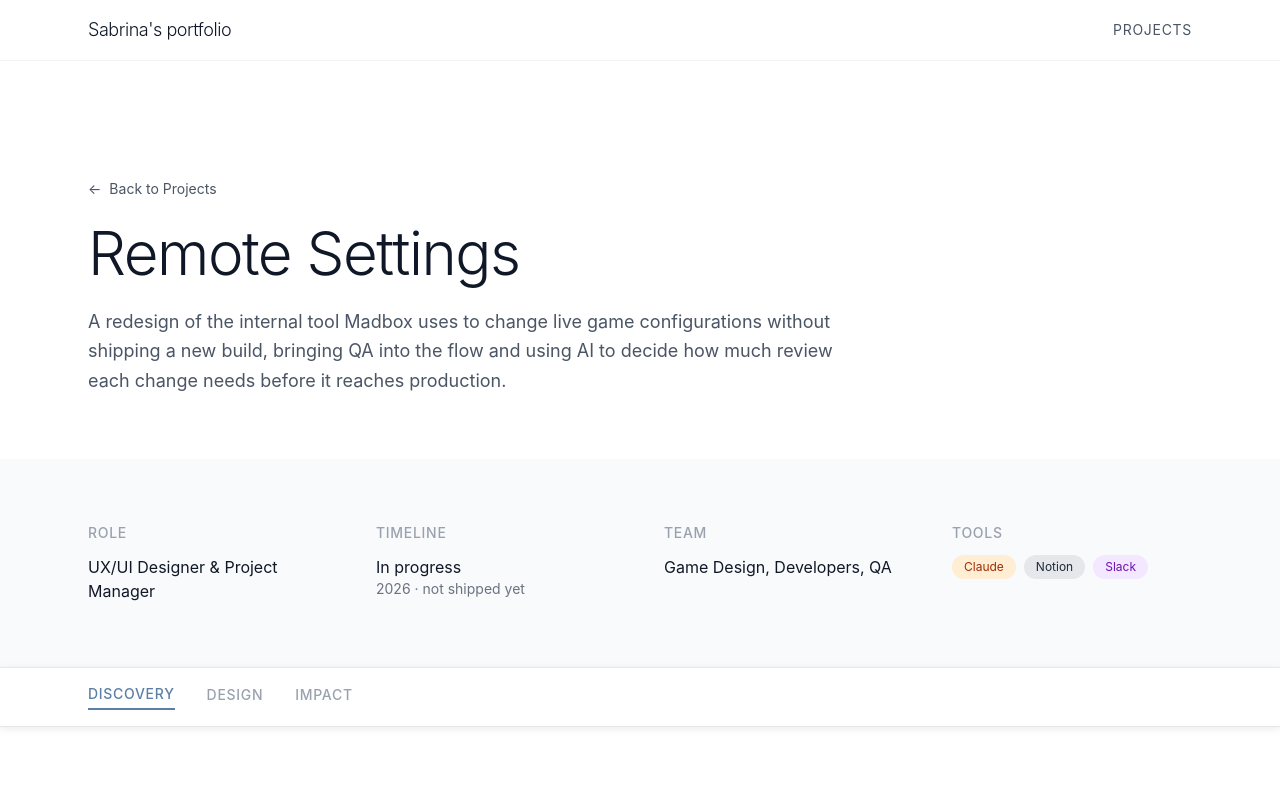
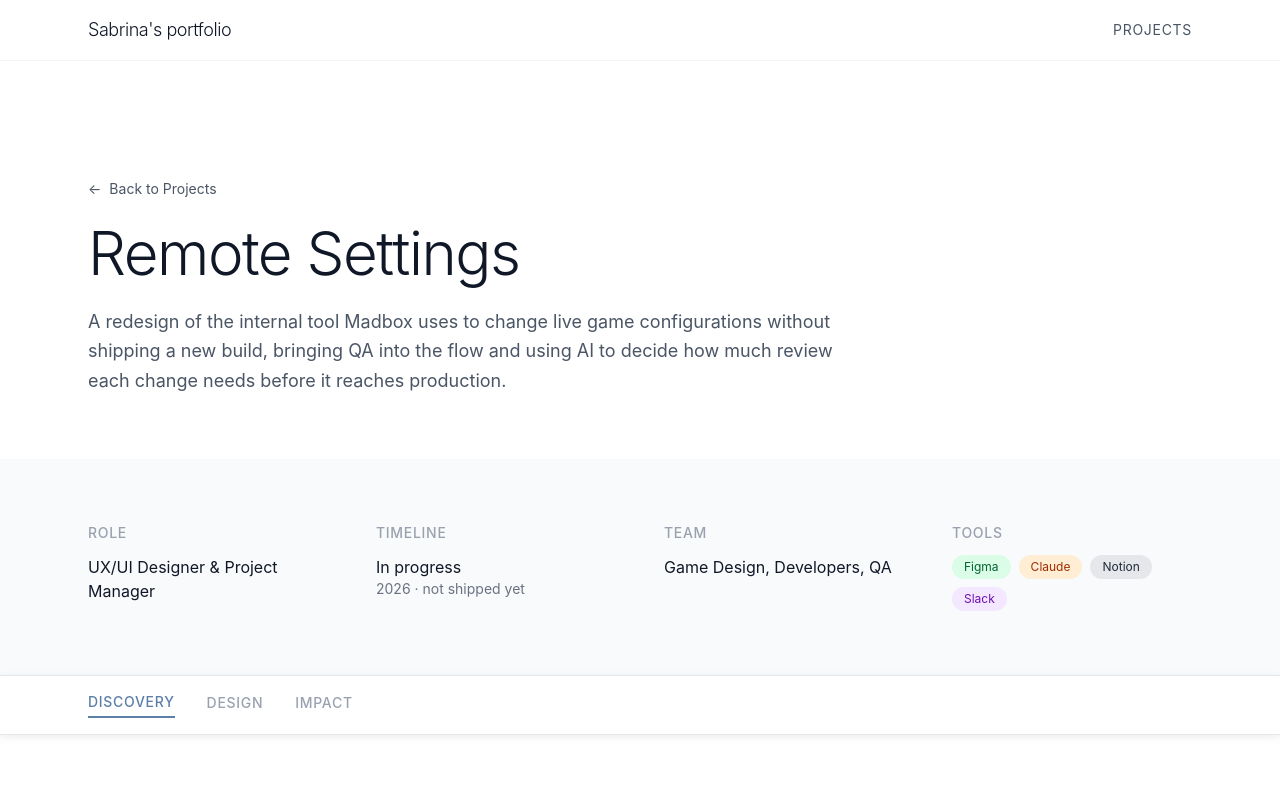
Before and after one commit to sabrinauderman/portfolio, a React (Vite) app: page /projects/remote-settings in a window 1280 px wide. Shown: the top 796 px of the page. Built offline with nearby package versions, Linux system fonts and the light colour scheme.

Commit message:
Add Figma to Remote Settings tools
Co-Authored-By: Claude Opus 5.5 <noreply@anthropic.com>
Claude-Session: https://claude.ai/code/session_01JyPkCVaD7Y1XA743XSCwrJ

```diff
--- a/src/app/components/remote-settings/RemoteSettingsProjectOverview.tsx
+++ b/src/app/components/remote-settings/RemoteSettingsProjectOverview.tsx
@@ -29,6 +29,9 @@ export function RemoteSettingsProjectOverview() {
               Tools
             </h3>
             <div className="flex flex-wrap gap-2">
+              <span className="px-3 py-1 bg-green-100 text-green-800 rounded-full text-xs">
+                Figma
+              </span>
               <span className="px-3 py-1 bg-orange-100 text-orange-800 rounded-full text-xs">
                 Claude
               </span>
```
